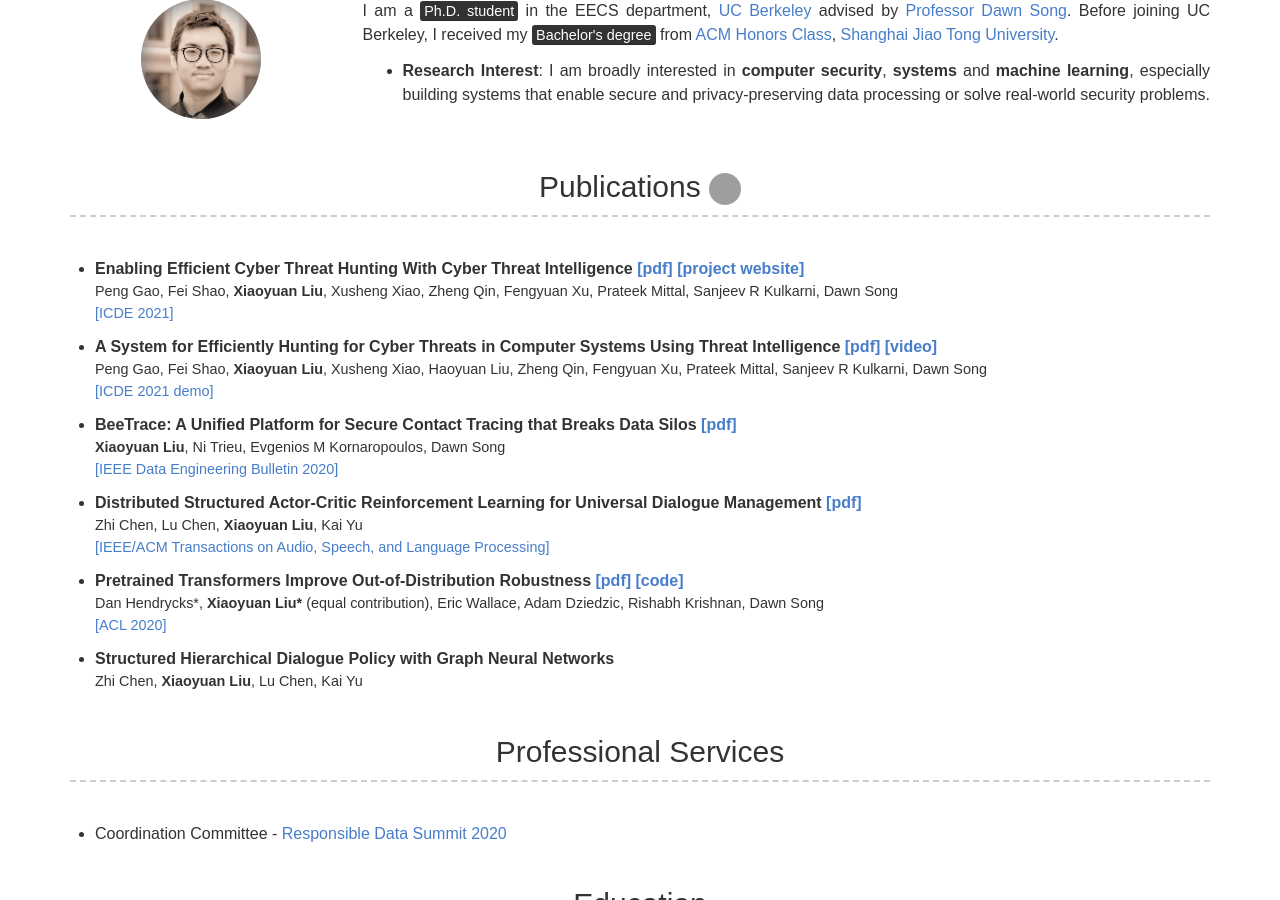
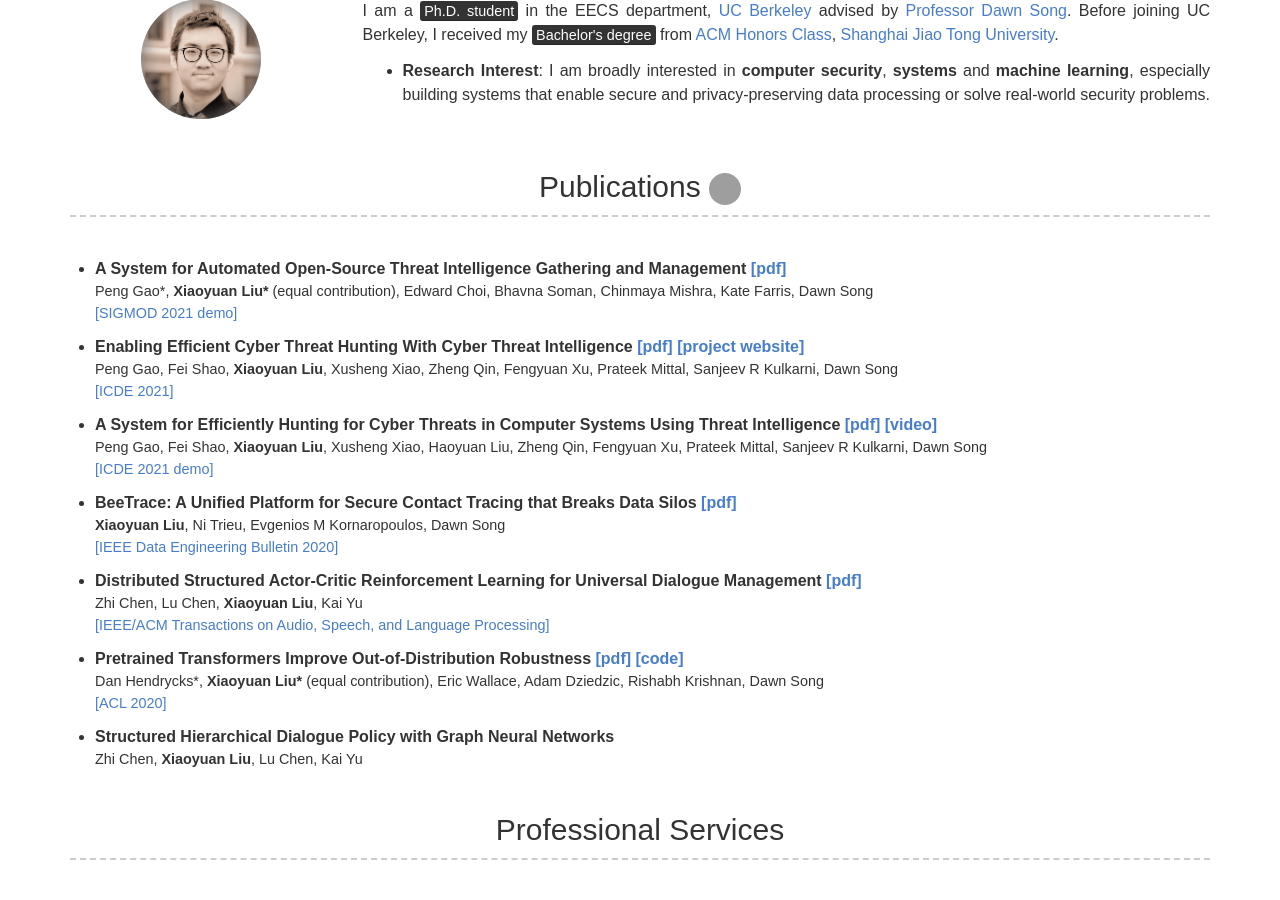
Before and after one commit to sproogen/modern-resume-theme, a Jekyll site: the page built from index.md, in a window 1280 px wide and 900 px high, scrolled down 357 px. Built offline with Jekyll 4.4.1, drawn with Linux system fonts in a browser that asks for light colours; nearby versions of some CDN libraries; some web fonts are replaced; grey boxes are pictures that could not be loaded.

Commit message:
sigmod2021demo accepted

```diff
--- a/_data/publication.yml
+++ b/_data/publication.yml
@@ -1,4 +1,9 @@
 # add two space after author to make a new line
+- title: "A System for Automated Open-Source Threat Intelligence Gathering and Management"
+  pdf: https://arxiv.org/pdf/2101.07769.pdf
+  info: |
+    Peng Gao\*, **Xiaoyuan Liu\*** (equal contribution), Edward Choi, Bhavna Soman, Chinmaya Mishra, Kate Farris, Dawn Song
+    [[SIGMOD 2021 demo]](https://2021.sigmod.org/)
 - title: "Enabling Efficient Cyber Threat Hunting With Cyber Threat Intelligence"
   pdf: https://arxiv.org/pdf/2010.13637.pdf
   project_website: https://sites.google.com/site/effhuntersystem/
```
